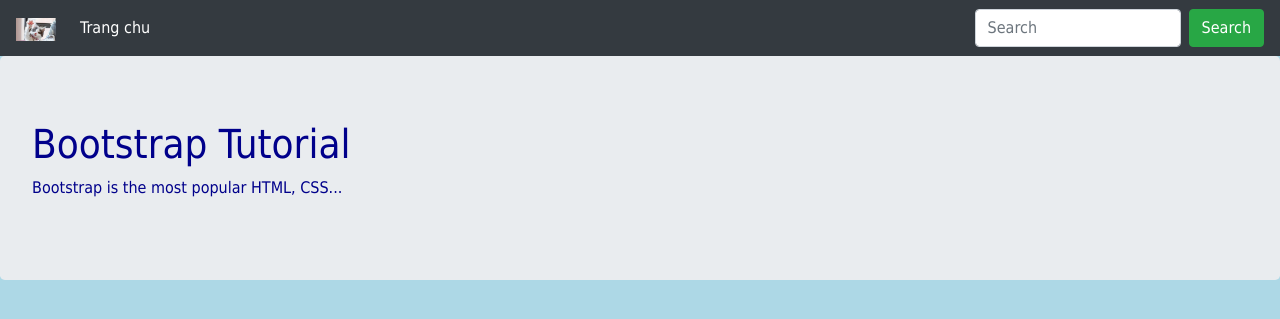
After one commit to nghiemit2k/Demo-CNPM, a Flask app: template saleapp/templates/layout/base.html in a window 1280 px wide. The commit adds this page. Shown: the top 319 px of the page. Run offline with Flask 3, Linux system fonts and the light colour scheme; the template is opened without the code that fills it, so the values that code supplies are empty; some libraries are stand-ins or nearby versions.

Commit message:
update project

```diff
--- a/saleapp/index.py
+++ b/saleapp/index.py
@@ -6,7 +6,10 @@
 @app.route("/")
 def index():
     cates = utils.read_categories()
-    return render_template("index.html", categories=cates)
+    kw = request.args.get('keyword')
+    cate_id = request.args.get('category_id')
+    products = utils.read_products(kw=kw,cate_id=cate_id)
+    return render_template("index.html", categories=cates,products=products)
 
 
 @app.route("/products")
--- /dev/null
+++ b/saleapp/templates/layout/base.html
@@ -0,0 +1,27 @@
+<!DOCTYPE html>
+<html lang="en">
+<head>
+    <meta charset="UTF-8">
+    <title>
+      {% block title %} {% endblock %}
+    </title>
+  <link rel="stylesheet" href="https://cdn.jsdelivr.net/npm/bootstrap@4.0.0/dist/css/bootstrap.min.css" integrity="sha384-Gn5384xqQ1aoWXA+058RXPxPg6fy4IWvTNh0E263XmFcJlSAwiGgFAW/dAiS6JXm" crossorigin="anonymous">
+  <script src="https://code.jquery.com/jquery-3.2.1.slim.min.js" integrity="sha384-KJ3o2DKtIkvYIK3UENzmM7KCkRr/rE9/Qpg6aAZGJwFDMVNA/GpGFF93hXpG5KkN" crossorigin="anonymous"></script>
+<script src="https://cdn.jsdelivr.net/npm/popper.js@1.12.9/dist/umd/popper.min.js" integrity="sha384-ApNbgh9B+Y1QKtv3Rn7W3mgPxhU9K/ScQsAP7hUibX39j7fakFPskvXusvfa0b4Q" crossorigin="anonymous"></script>
+<script src="https://cdn.jsdelivr.net/npm/bootstrap@4.0.0/dist/js/bootstrap.min.js" integrity="sha384-JZR6Spejh4U02d8jOt6vLEHfe/JQGiRRSQQxSfFWpi1MquVdAyjUar5+76PVCmYl" crossorigin="anonymous"></script>
+    <link href="{{ url_for('static', filename='css/style.css')}}" rel="stylesheet">
+    {% block css %}{% endblock %}
+    {% block js %}{% endblock %}
+</head>
+<body>
+{% block header %}
+{% include 'layout/header.html' %}
+{% endblock %}
+
+{% block content %}{% endblock %}
+
+{% block footer %}
+{% include 'layout/footer.html' %}
+{% endblock %}
+</body>
+</html>
--- /dev/null
+++ b/saleapp/templates/layout/footer.html
@@ -0,0 +1,4 @@
+<div class="jumbotron">
+  <h1>Bootstrap Tutorial</h1>
+  <p>Bootstrap is the most popular HTML, CSS...</p>
+</div>
--- /dev/null
+++ b/saleapp/templates/layout/header.html
@@ -0,0 +1,29 @@
+<nav class="navbar navbar-expand-md bg-dark navbar-dark">
+  <!-- Brand -->
+   <a class="navbar-brand" href="/">
+    <img src="{{url_for('static',filename='image/1.jpg')}}" alt="Logo" style="width:40px;">
+  </a>
+
+  <!-- Toggler/collapsibe Button -->
+  <button class="navbar-toggler" type="button" data-toggle="collapse" data-target="#collapsibleNavbar">
+    <span class="navbar-toggler-icon"></span>
+  </button>
+
+  <!-- Navbar links -->
+  <div class="collapse navbar-collapse" id="collapsibleNavbar">
+    <ul class="navbar-nav">
+      <li class="nav-item">
+        <a class="nav-link active" href="/">Trang chu</a>
+      </li>
+        {% for c in categories %}
+      <li class="nav-item">
+        <a class="nav-link {%if c.id==request.args.category_id|int %}active{% endif %}" href="{{ url_for('index',category_id = c.id)}}">{{c.name}}</a>
+      </li>
+      {% endfor %}
+    </ul>
+  </div>
+  <form class="form-inline">
+    <input class="form-control mr-sm-2" name="keyword" type="text" placeholder="Search">
+    <button class="btn btn-success" type="submit">Search</button>
+  </form>
+</nav>
```
Also changed, not shown: saleapp/templates/index.html (+18 -17 lines).
